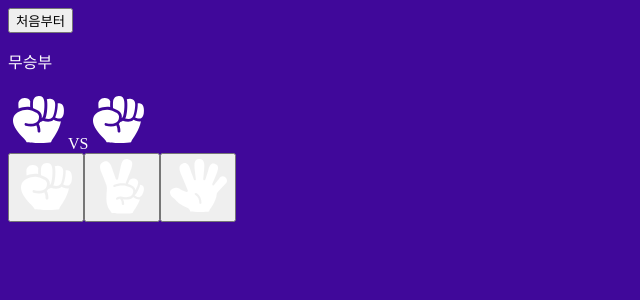
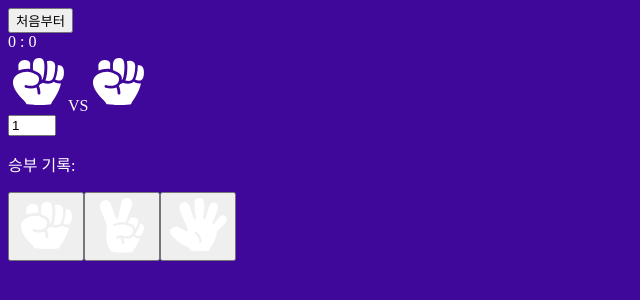
Before and after one commit to grimza99/-, a React (Create React App) app: page / in a window 1280 px wide. Shown: the top 300 px of the page, without its empty margins (0-640 px from the left). Built offline with nearby package versions, Linux system fonts and the light colour scheme.

Commit message:
[Feat] add getResult function

```diff
--- a/src/App.js
+++ b/src/App.js
@@ -3,37 +3,77 @@ import { useState } from "react";
 import { compareHand, generateRandomHand } from "./utils.js";
 import HandIcon from "./HandIcon.js";
 import Button from "./Button.js";
+
+const INITIAL_VALUE = "rock";
+
 function getResult(me, other) {
   const comparison = compareHand(me, other);
   if (comparison > 0) return "승리";
-  if (comparison < 0) return "패비";
+  if (comparison < 0) return "패배";
   return "무승부 ";
 }
 function App() {
-  const [hand, setHand] = useState("rock");
-  const [otherHand, setOtherHand] = useState("rock");
+  const [hand, setHand] = useState(INITIAL_VALUE);
+  const [otherHand, setOtherHand] = useState(INITIAL_VALUE);
+  const [gameHistory, setGameHistory] = useState([]);
+  const [score, setScore] = useState(0);
+  const [otherScore, setOtherScore] = useState(0);
+  const [bet, setBet] = useState(1);
 
   const handleButtonClick = (nextHand) => {
+    const nextOtherHand = generateRandomHand();
+    const nextHistoryItem = getResult(nextHand, nextOtherHand);
+    const comparison = compareHand(nextHand, nextOtherHand);
     setHand(nextHand);
-    setOtherHand(generateRandomHand());
+    setOtherHand(nextOtherHand);
+    setGameHistory([...gameHistory, nextHistoryItem]);
+    if (comparison > 0) setScore(score + bet);
+    if (comparison < 0) setOtherScore(otherScore + bet);
   };
 
   const handleClearClick = () => {
-    setHand("rock");
-    setOtherHand("rock");
+    setHand("INITIAL_VALUE");
+    setOtherHand("INITIAL_VALUE");
+    setGameHistory([]);
+    setScore(0);
+    setOtherScore(0);
+    setBet(1);
   };
+
+  const handelBetChange = (e) => {
+    let num = Number(e.target.value);
+    if (num > 9) num %= 10; //나머지 연산
+    if (num < 1) num = 1; // 내림 연산
+    num = Math.floor(num);
+    setBet(num);
+  };
+
   return (
     <div>
       <Button onClick={handleClearClick}>처음부터</Button>
-      <p>{getResult(hand, otherHand)}</p>
       <div>
-        <HandIcon value={hand}></HandIcon>
+        {score} : {otherScore}
+      </div>
+      <div>
+        <HandIcon value={hand} />
         VS
-        <HandIcon value={otherHand}></HandIcon>
+        <HandIcon value={otherHand} />
       </div>
-      <HandButton value="rock" onClick={handleButtonClick}></HandButton>
-      <HandButton value="scissor" onClick={handleButtonClick}></HandButton>
-      <HandButton value="paper" onClick={handleButtonClick}></HandButton>
+      <div>
+        <input
+          onChange={handelBetChange}
+          type="number"
+          value={bet}
+          min={1}
+          max={9}
+        ></input>
+      </div>
+      <p>승부 기록: {gameHistory.join(", ")}</p>
+      <div>
+        <HandButton value="rock" onClick={handleButtonClick}></HandButton>
+        <HandButton value="scissor" onClick={handleButtonClick}></HandButton>
+        <HandButton value="paper" onClick={handleButtonClick}></HandButton>
+      </div>
     </div>
   );
 }
```
